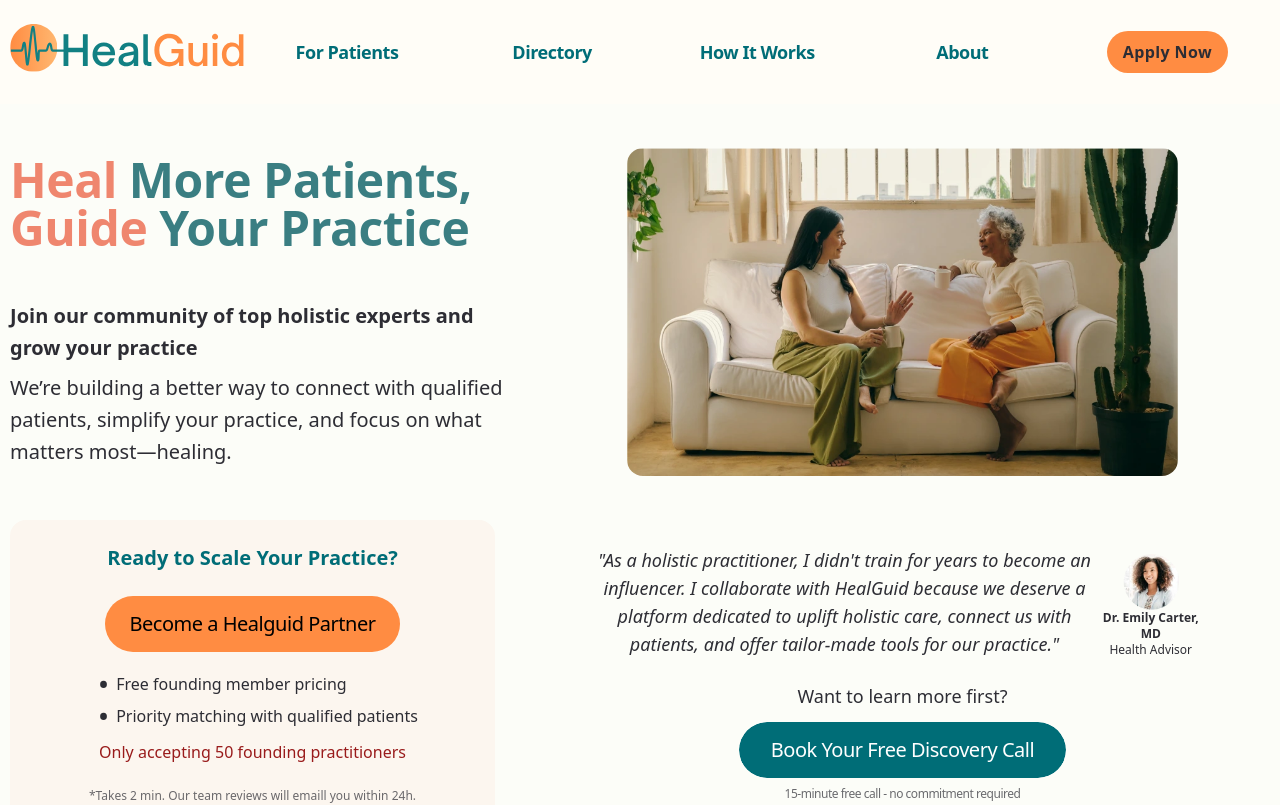
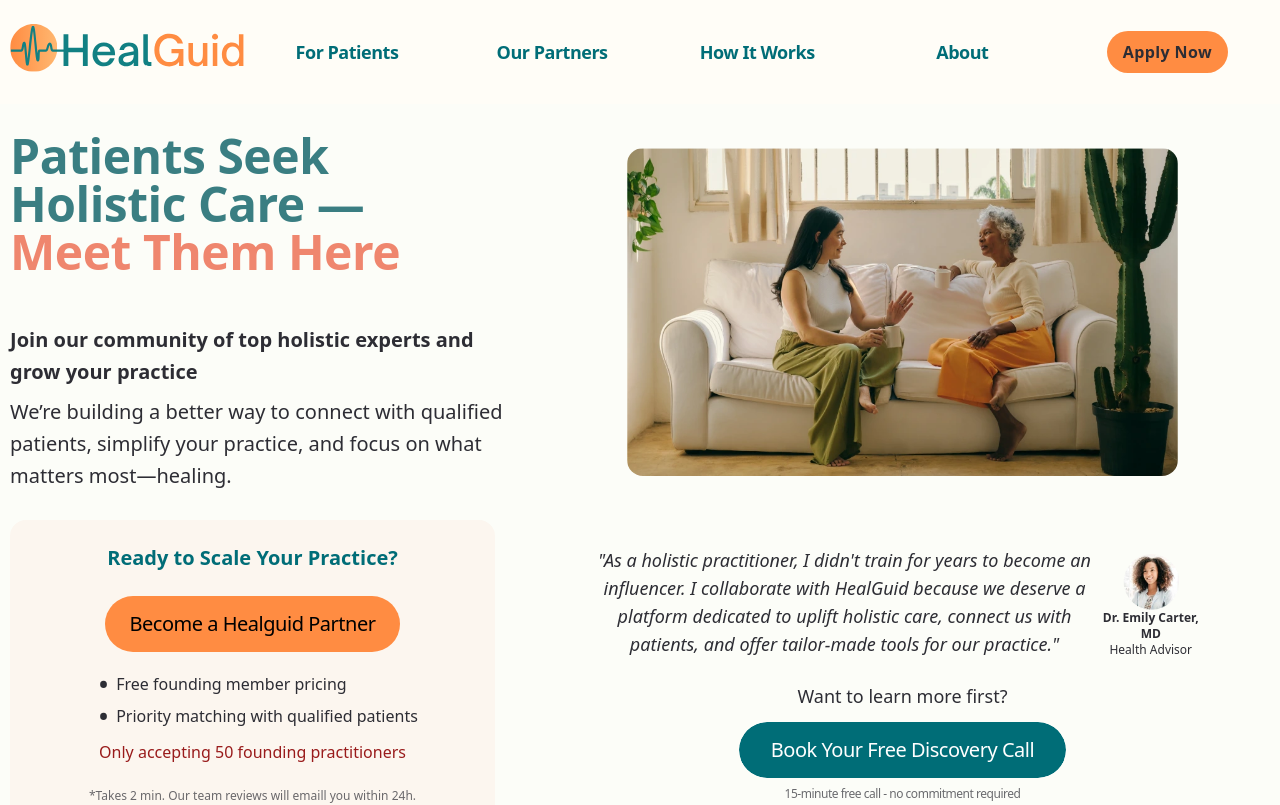
Before and after one commit to Danielvermel/helaguid-next, a Next.js app: page /partners in a window 1280 px wide. Shown: the top 805 px of the page. Built offline with nearby package versions, Linux system fonts and the light colour scheme.

Commit message:
fix: feedback changes

```diff
--- a/src/components/sections/Hero.jsx
+++ b/src/components/sections/Hero.jsx
@@ -42,7 +42,7 @@ const Hero = ({ data, func }) => {
         if (!data?.hero?.title) return null;
 
         const words = data.hero.title.split(" ");
-        const indicesToStyle = data.type.includes("client") ? [4, 5] : [0, 3];
+        const indicesToStyle = data.type.includes("client") ? [4, 5] : [5, 6, 7];
 
         return words.map((word, index) => (
             <span key={index} className={indicesToStyle.includes(index) ? "text-s6" : ""}>
--- a/src/constants/faq.jsx
+++ b/src/constants/faq.jsx
@@ -41,7 +41,7 @@ export const faqs = {
                 {
                     id: "early-access",
                     question: "When is HealGuid launching and how can I get early access?",
-                    answer: "🚀 Our platform is launching in March 2025, and we'd love for you to be part of our founding community. Join our waitlist today for early access to our network of verified practitioners specializing in natural healthcare approaches.\n\nEarly members receive:\n- Priority access to our network of verified holistic practitioners\n- Exclusive early-bird pricing on consultations for chronic conditions\n- First access to educational resources about natural approaches to wellness\n- The chance to help shape a platform that's transforming healthcare delivery",
+                    answer: "🚀 Our platform is launching in Q3 2025, and we'd love for you to be part of our founding community. Join our waitlist today for early access to our network of verified practitioners specializing in natural healthcare approaches.\n\nEarly members receive:\n- Priority access to our network of verified holistic practitioners\n- Exclusive early-bird pricing on consultations for chronic conditions\n- First access to educational resources about natural approaches to wellness\n- The chance to help shape a platform that's transforming healthcare delivery",
                     button: {
                         label: "Join the Waitlist →",
                         href: "",
--- a/src/constants/partners.jsx
+++ b/src/constants/partners.jsx
@@ -13,7 +13,7 @@ export const menus = [
     },
     {
         id: "1",
-        title: "Directory",
+        title: "Our Partners",
         url: "https://book.healguid.com/",
         titleAttribute: "For businesses interested in partnering with us",
     },
@@ -49,7 +49,7 @@ export const hero = {
     imageMobile: "/images/hero/patient-practitioner-v2-mobile.webp",
     altTitleMobile: "Patient-Practitioner Mobile Connection",
     imageClass: " scale-x-[-1]",
-    title: "Heal More Patients, Guide Your Practice",
+    title: "Patients Seek Holistic Care — Meet Them Here",
     description: "Join our community of top holistic experts and grow your practice",
     secondDescription:
         "We’re building a better way to connect with qualified patients, simplify your practice, and focus on what matters most—healing.",
```
